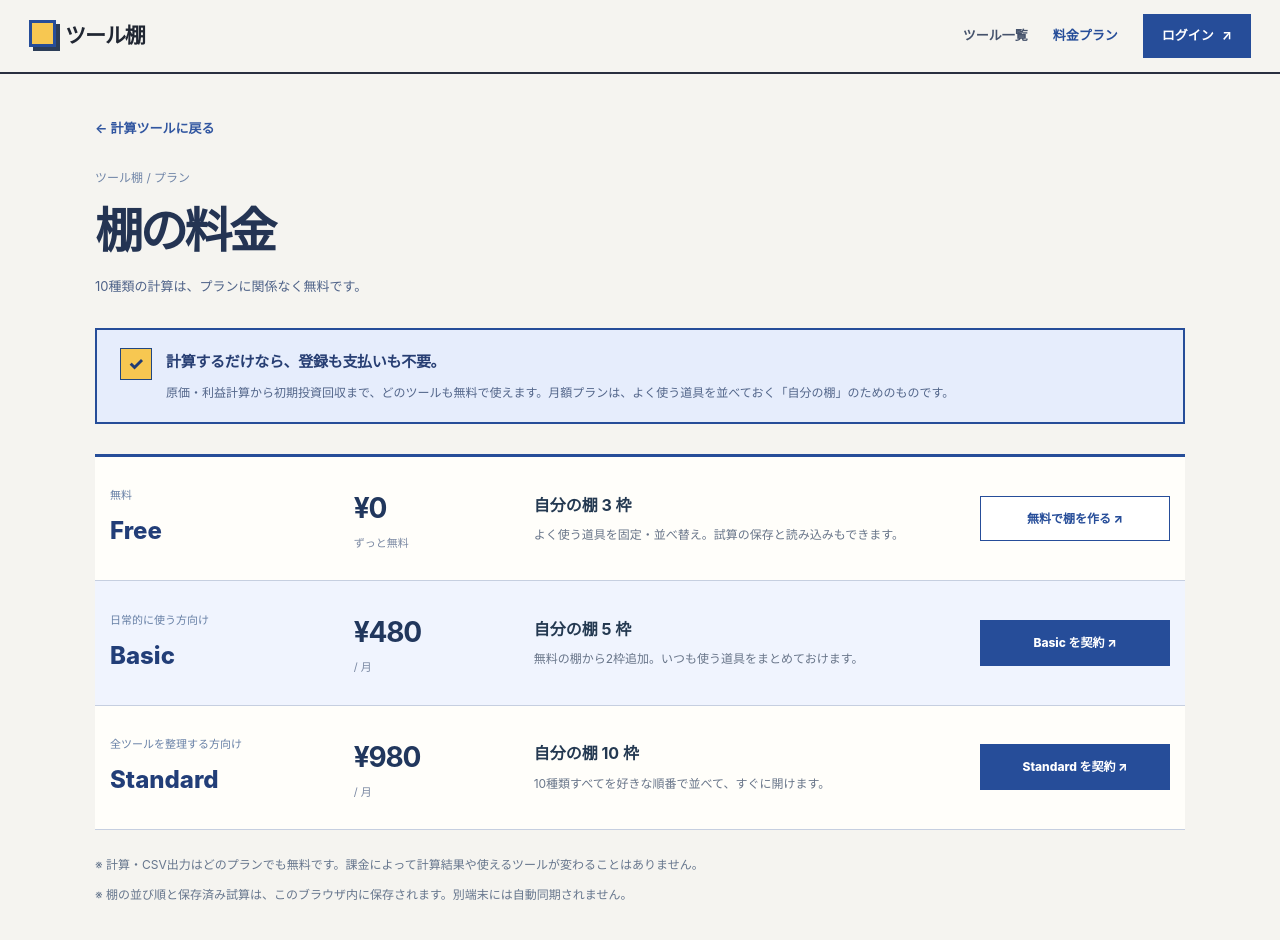
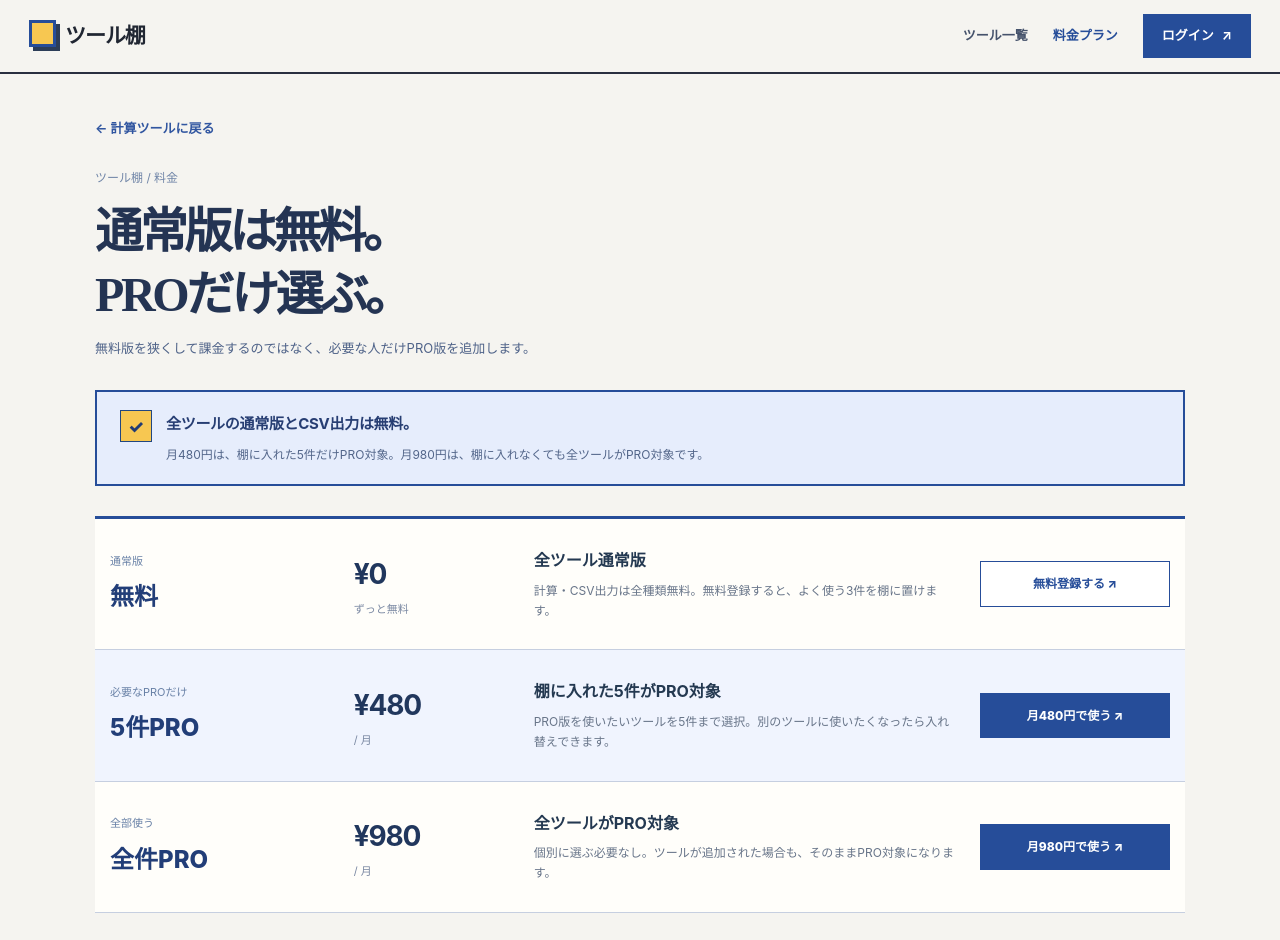
Before and after one commit to takkun-studio/tool-shelf, a React (Vite) app: page /pricing in a window 1280 px wide. Shown: the top 940 px of the page. Built offline with nearby package versions, Linux system fonts and the light colour scheme; no server answers.

Commit message:
Replace vague Basic/Standard labels with 5-tool PRO and all-PRO pricing

```diff
--- a/src/pages/Pricing.tsx
+++ b/src/pages/Pricing.tsx
@@ -6,13 +6,14 @@ const workerUrl = import.meta.env.VITE_WORKER_API_URL;
 export function Pricing() {
   const { getToken, isLoaded, isSignedIn } = useAuth();
   const navigate = useNavigate();
+
   const checkout = async (plan: 'basic' | 'standard') => {
     if (!isLoaded || !isSignedIn) { navigate('/login'); return; }
     if (!workerUrl) return;
     const token = await getToken();
-    const response = await fetch(`${workerUrl}/v1/billing/checkout`, {
+    const response = await fetch(workerUrl + '/v1/billing/checkout', {
       method: 'POST',
-      headers: { Authorization: `Bearer ${token}`, 'content-type': 'application/json' },
+      headers: { Authorization: 'Bearer ' + token, 'content-type': 'application/json' },
       body: JSON.stringify({ plan }),
     });
     const body = await response.json().catch(() => null) as { url?: unknown } | null;
@@ -22,40 +23,44 @@ export function Pricing() {
   return <div className="ledger-price-page">
     <Link to="/" className="ledger-price-back">← 計算ツールに戻る</Link>
     <div className="ledger-price-heading">
-      <p>ツール棚 / プラン</p>
-      <h1>棚の料金</h1>
-      <span>10種類の計算は、プランに関係なく無料です。</span>
+      <p>ツール棚 / 料金</p>
+      <h1>通常版は無料。<br/>PROだけ選ぶ。</h1>
+      <span>無料版を狭くして課金するのではなく、必要な人だけPRO版を追加します。</span>
     </div>
 
     <div className="ledger-price-fact">
       <span aria-hidden="true">✓</span>
-      <div><strong>計算するだけなら、登録も支払いも不要。</strong>
-      <p>原価・利益計算から初期投資回収まで、どのツールも無料で使えます。月額プランは、よく使う道具を並べておく「自分の棚」のためのものです。</p></div>
+      <div><strong>全ツールの通常版とCSV出力は無料。</strong>
+      <p>月480円は、棚に入れた5件だけPRO対象。月980円は、棚に入れなくても全ツールがPRO対象です。</p></div>
     </div>
 
-    <div className="ledger-prices" aria-label="棚のプラン">
+    <div className="ledger-prices" aria-label="料金プラン">
       <article className="ledger-price-option">
-        <div className="ledger-price-name"><span>無料</span><strong>Free</strong></div>
+        <div className="ledger-price-name"><span>通常版</span><strong>無料</strong></div>
         <div className="ledger-price-value"><strong>¥0</strong><small>ずっと無料</small></div>
-        <div className="ledger-price-features"><strong>自分の棚 3 枠</strong><p>よく使う道具を固定・並べ替え。試算の保存と読み込みもできます。</p></div>
-        <Link to={isSignedIn ? '/' : '/login'} className="ledger-price-action ledger-price-action--light">{isSignedIn ? '自分の棚を開く' : '無料で棚を作る'} ↗</Link>
+        <div className="ledger-price-features"><strong>全ツール通常版</strong><p>計算・CSV出力は全種類無料。無料登録すると、よく使う3件を棚に置けます。</p></div>
+        <Link to={isSignedIn ? '/' : '/login'} className="ledger-price-action ledger-price-action--light">{isSignedIn ? 'ツール棚を開く' : '無料登録する'} ↗</Link>
       </article>
+
       <article className="ledger-price-option">
-        <div className="ledger-price-name"><span>日常的に使う方向け</span><strong>Basic</strong></div>
+        <div className="ledger-price-name"><span>必要なPROだけ</span><strong>5件PRO</strong></div>
         <div className="ledger-price-value"><strong>¥480</strong><small>/ 月</small></div>
-        <div className="ledger-price-features"><strong>自分の棚 5 枠</strong><p>無料の棚から2枠追加。いつも使う道具をまとめておけます。</p></div>
-        <button type="button" className="ledger-price-action" onClick={() => { void checkout('basic'); }}>Basic を契約 ↗</button>
+        <div className="ledger-price-features"><strong>棚に入れた5件がPRO対象</strong><p>PRO版を使いたいツールを5件まで選択。別のツールに使いたくなったら入れ替えできます。</p></div>
+        <button type="button" className="ledger-price-action" onClick={() => { void checkout('basic'); }}>月480円で使う ↗</button>
       </article>
+
       <article className="ledger-price-option">
-        <div className="ledger-price-name"><span>全ツールを整理する方向け</span><strong>Standard</strong></div>
+        <div className="ledger-price-name"><span>全部使う</span><strong>全件PRO</strong></div>
         <div className="ledger-price-value"><strong>¥980</strong><small>/ 月</small></div>
-        <div className="ledger-price-features"><strong>自分の棚 10 枠</strong><p>10種類すべてを好きな順番で並べて、すぐに開けます。</p></div>
-        <button type="button" className="ledger-price-action" onClick={() => { void checkout('standard'); }}>Standard を契約 ↗</button>
+        <div className="ledger-price-features"><strong>全ツールがPRO対象</strong><p>個別に選ぶ必要なし。ツールが追加された場合も、そのままPRO対象になります。</p></div>
+        <button type="button" className="ledger-price-action" onClick={() => { void checkout('standard'); }}>月980円で使う ↗</button>
       </article>
     </div>
+
     <div className="ledger-price-terms">
-      <p>※ 計算・CSV出力はどのプランでも無料です。課金によって計算結果や使えるツールが変わることはありません。</p>
-      <p>※ 棚の並び順と保存済み試算は、このブラウザ内に保存されます。別端末には自動同期されません。</p>
+      <p>※ 通常版の計算とCSV出力は、契約の有無に関係なく無料です。</p>
+      <p>※ 月480円のPRO対象5件はアカウント単位で保存します。別画面や別端末から同時に変更した場合は古い更新を上書きせず、最新状態を読み直します。</p>
+      <p>※ PRO版の具体的な追加機能は、各ツールで実装済みの内容だけを提供します。未実装機能を料金には含めません。</p>
     </div>
   </div>;
 }
```
